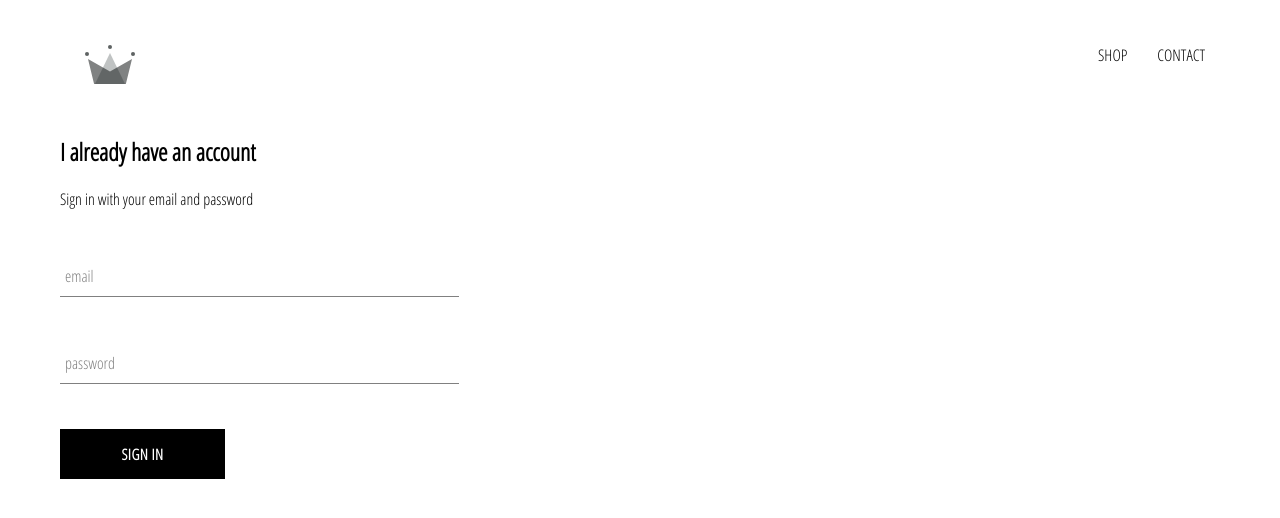
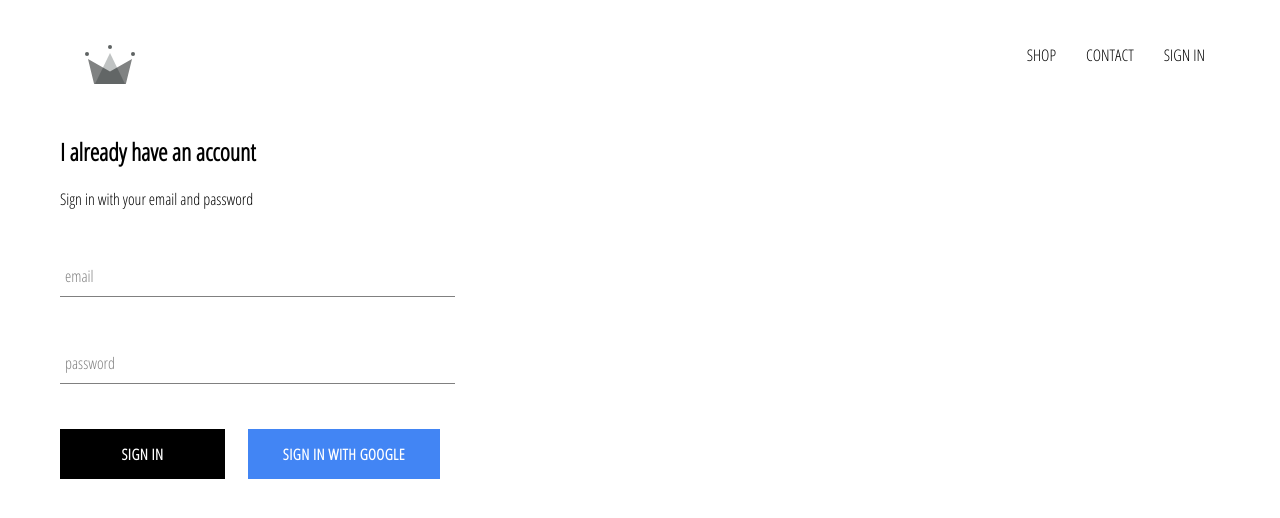
Before and after one commit to woodylucas/crwn-clothing, a React (Create React App) app: page /signin in a window 1280 px wide. Shown: the top 518 px of the page. Built offline with nearby package versions, Linux system fonts and the light colour scheme; no server answers.

Commit message:
feat: integrated firebase into application, created sign in page with sign in component and sign in with google" "

```diff
--- a/package.json
+++ b/package.json
@@ -7,6 +7,8 @@
     "@testing-library/react": "^11.2.7",
     "@testing-library/user-event": "^12.8.3",
     "add": "^2.0.6",
+    "firebase": "^8.6.8",
+    "firebase-tools": "^9.14.0",
     "node-sass": "^6.0.1",
     "react": "^17.0.2",
     "react-dom": "^17.0.2",
--- a/src/App.js
+++ b/src/App.js
@@ -1,15 +1,30 @@
+import React, { useState, useEffect } from "react";
 import "./App.css";
 import { Switch, Route } from "react-router-dom";
 import HomePage from "../src/pages/homepage/HomePage";
 import ShopPage from "./pages/shop/ShopPage";
 import Header from "./components/header/Header";
 import SigninAndSignup from "./pages/signup-signin/SigninAndSignup";
+import { auth } from "./firebase/firebase.utils";
 
 function App() {
+  const [users, setUsers] = useState({
+    currentUser: null,
+  });
+
+  useEffect(() => {
+    const unsubsribe = auth.onAuthStateChanged((user) => {
+      setUsers(user);
+    });
+    return () => {
+      unsubsribe();
+    };
+  }, []);
+
   return (
     <div>
       {/* Header */}
-      <Header />
+      <Header currentUser={users} />
       {/* Homepage */}
       <Switch>
         <Route exact path="/" component={HomePage} />
--- a/src/components/custom-buttom/CustomButton.js
+++ b/src/components/custom-buttom/CustomButton.js
@@ -1,9 +1,12 @@
 import React from "react";
 import "../custom-buttom/CustomButton.scss";
 
-function CustomButton({ children, ...otherProps }) {
+function CustomButton({ children, isGoogleSignIn, ...otherProps }) {
   return (
-    <button className="custom-button" {...otherProps}>
+    <button
+      className={`${isGoogleSignIn ? "google-sign-in" : ""} custom-button`}
+      {...otherProps}
+    >
       {children}
     </button>
   );
--- a/src/components/custom-buttom/CustomButton.scss
+++ b/src/components/custom-buttom/CustomButton.scss
@@ -19,4 +19,14 @@
     color: black;
     border: 1px solid black;
   }
+
+  &.google-sign-in {
+    background-color: #4285f4;
+    color: white;
+
+    &:hover {
+      background-color: #357ae8;
+      border: none;
+    }
+  }
 }
--- a/src/components/header/Header.js
+++ b/src/components/header/Header.js
@@ -1,9 +1,10 @@
 import React from "react";
 import { Link } from "react-router-dom";
+import { auth } from "../../firebase/firebase.utils";
 import { ReactComponent as Logo } from "../../assets/crown.svg";
 import "./Header.scss";
 
-function Header() {
+function Header({ currentUser }) {
   return (
     <div className="header">
       <Link className="logo-container" to="/">
@@ -16,6 +17,15 @@ function Header() {
         <Link className="option" to="/shop">
           CONTACT
         </Link>
+        {currentUser ? (
+          <div className="option" onClick={() => auth.signOut()}>
+            SIGN OUT
+          </div>
+        ) : (
+          <Link className="option" to="/signin">
+            SIGN IN
+          </Link>
+        )}
       </div>
     </div>
   );
--- a/src/components/header/Header.scss
+++ b/src/components/header/Header.scss
@@ -20,6 +20,7 @@
 
     .option {
       padding: 10px 15px;
+      cursor: pointer;
     }
   }
 }
--- a/src/components/signin/Signin.js
+++ b/src/components/signin/Signin.js
@@ -2,6 +2,7 @@ import React, { useState } from "react";
 import "../signin/Signin.scss";
 import FormInput from "../form-input/FormInput";
 import CustomButton from "../custom-buttom/CustomButton";
+import { signInWithGoogle } from "../../firebase/firebase.utils";
 
 function Signin() {
   const [input, setInput] = useState({
@@ -41,8 +42,12 @@ function Signin() {
           label="password"
           required
         />
-
-        <CustomButton type="submit">Sign In</CustomButton>
+        <div className="buttons">
+          <CustomButton type="submit">Sign In</CustomButton>
+          <CustomButton onClick={signInWithGoogle} isGoogleSignIn>
+            Sign In With Google
+          </CustomButton>
+        </div>
       </form>
     </div>
   );
--- a/src/components/signin/Signin.scss
+++ b/src/components/signin/Signin.scss
@@ -1,8 +1,13 @@
 .sign-in {
-  width: 30vw;
+  width: 380px;
   display: flex;
   flex-direction: column;
+
   .title {
     margin: 10px 0;
   }
+  .buttons {
+    display: flex;
+    justify-content: space-between;
+  }
 }
--- /dev/null
+++ b/src/firebase/firebase.utils.js
@@ -0,0 +1,24 @@
+import firebase from "firebase/app";
+import "firebase/firestore";
+import "firebase/auth";
+
+const config = {
+  apiKey: "AIzaSyAuXhlPTq4qNWmQTxTgfWkM_zLVWgUmIBg",
+  authDomain: "crwn-db-3fc60.firebaseapp.com",
+  projectId: "crwn-db-3fc60",
+  storageBucket: "crwn-db-3fc60.appspot.com",
+  messagingSenderId: "16195426889",
+  appId: "1:16195426889:web:75c170891e5624b03b3d98",
+  measurementId: "G-5Z0B0PYE0M",
+};
+
+firebase.initializeApp(config);
+
+export const auth = firebase.auth();
+export const firestore = firebase.firestore();
+
+const provider = new firebase.auth.GoogleAuthProvider();
+provider.setCustomParameters({ prompt: "select_account" });
+export const signInWithGoogle = () => auth.signInWithPopup(provider);
+
+export default firebase;
```
Also changed, not shown: 1 other file (tests, documents, lock files or other folders).
